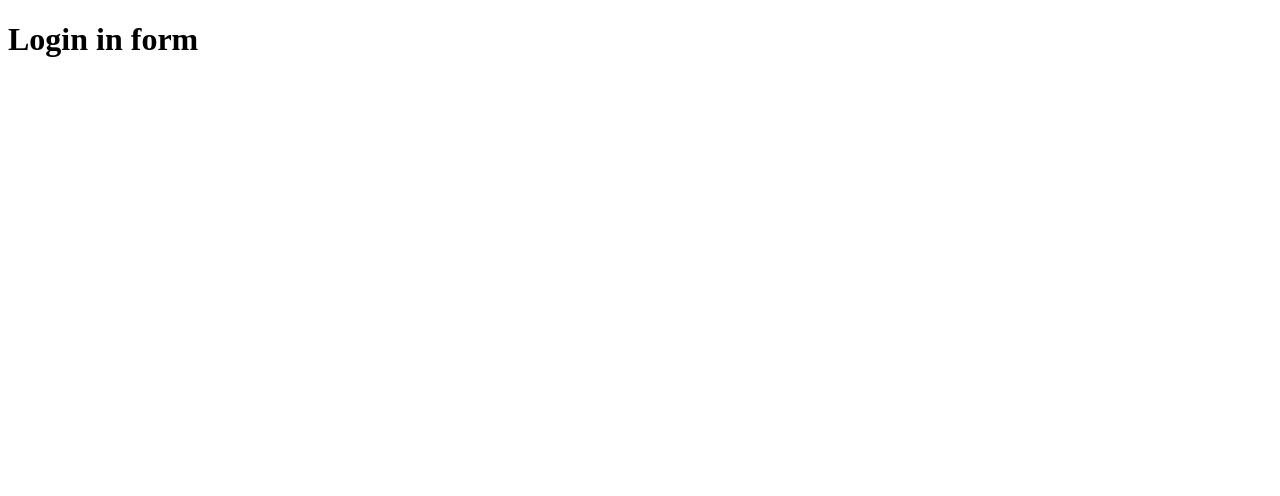
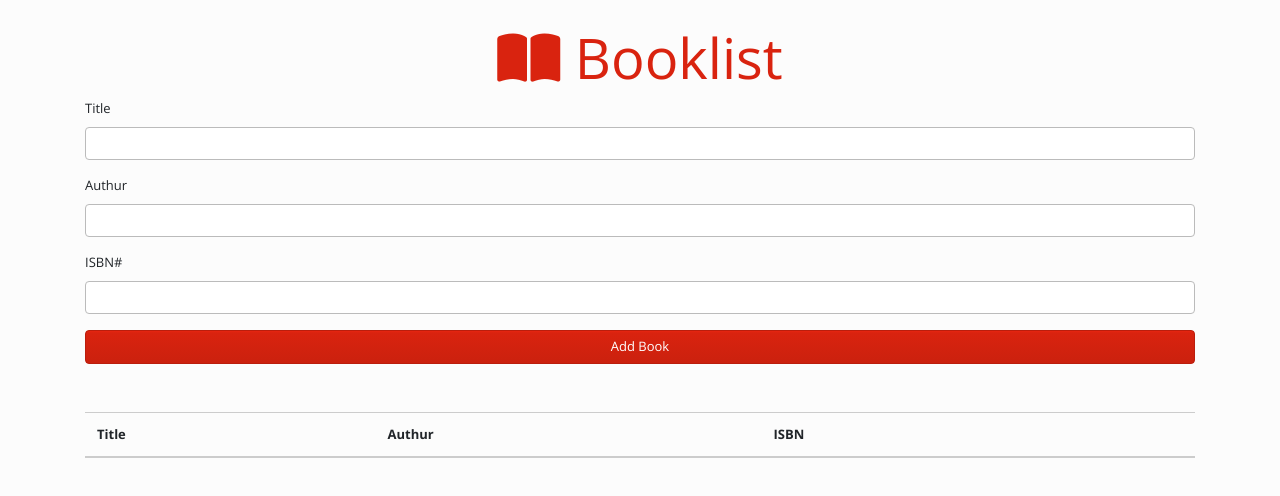
Before and after one commit to Audronel/list, a plain HTML site: page index.html in a window 1280 px wide. Drawn offline with nearby package versions, Linux system fonts and the light colour scheme.

Commit message:
only html

```diff
--- a/index.html
+++ b/index.html
@@ -3,9 +3,43 @@
 <head>
     <meta charset="UTF-8">
     <meta name="viewport" content="width=device-width, initial-scale=1.0">
+    <link rel="stylesheet" href="https://bootswatch.com/4/simplex/bootstrap.min.css">
+    <script src="https://kit.fontawesome.com/009e5ce0a2.js" crossorigin="anonymous"></script>
     <title>Book List app</title>
 </head>
 <body>
-    <h1>Login in form </h1>
+    <div class="container mt-4">
+        <h1 class="display-4 text-center">
+            <i class="fas fa-book-open text-primary"></i>
+            <span class="text-primary">Booklist</span>
+         </h1>
+         <form id="book-form">
+             <div class="form-group">
+                 <label for="title">Title</label>
+                 <input type="text" id="title" class="form-control">
+             </div>
+             <div class="form-group">
+                 <label for="authur">Authur</label>
+                 <input type="text" id="authur" class="form-control">
+             </div>
+             <div class="form-group">
+                 <label for="isbn">ISBN#</label>
+                 <input type="text" id="isbn" class="form-control">
+             </div>
+         </form>
+         <input type="submit" value="Add Book" class="btn btn-primary btn-block">
+         <table class="table table-striped mt-5">
+             <thead>
+                 <tr>
+                     <th>Title</th>
+                     <th>Authur</th>
+                     <th>ISBN</th>
+                     <th></th>
+                </tr>
+            </thead>
+            <tbody id="book-list"></tbody>
+         </table>
+    </div>
+    <script src="app.js"></script>
 </body>
 </html>
```
